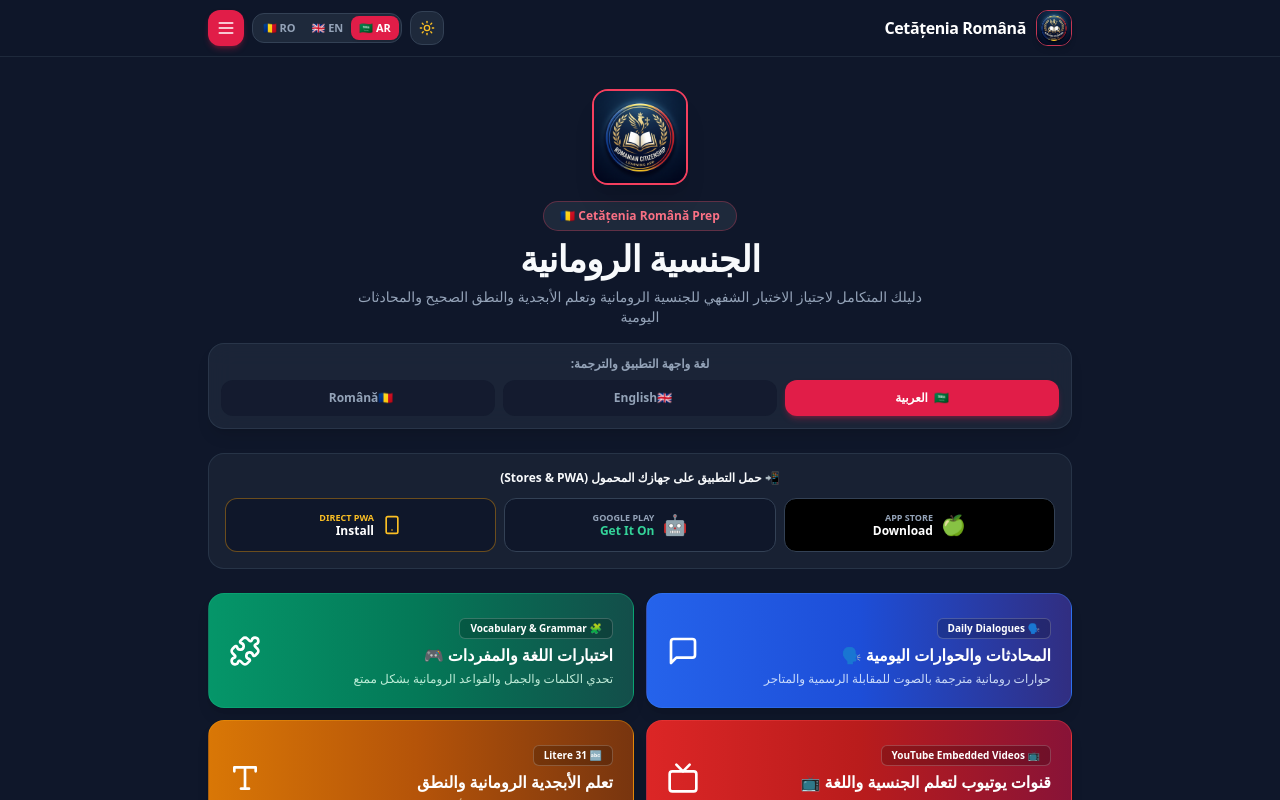
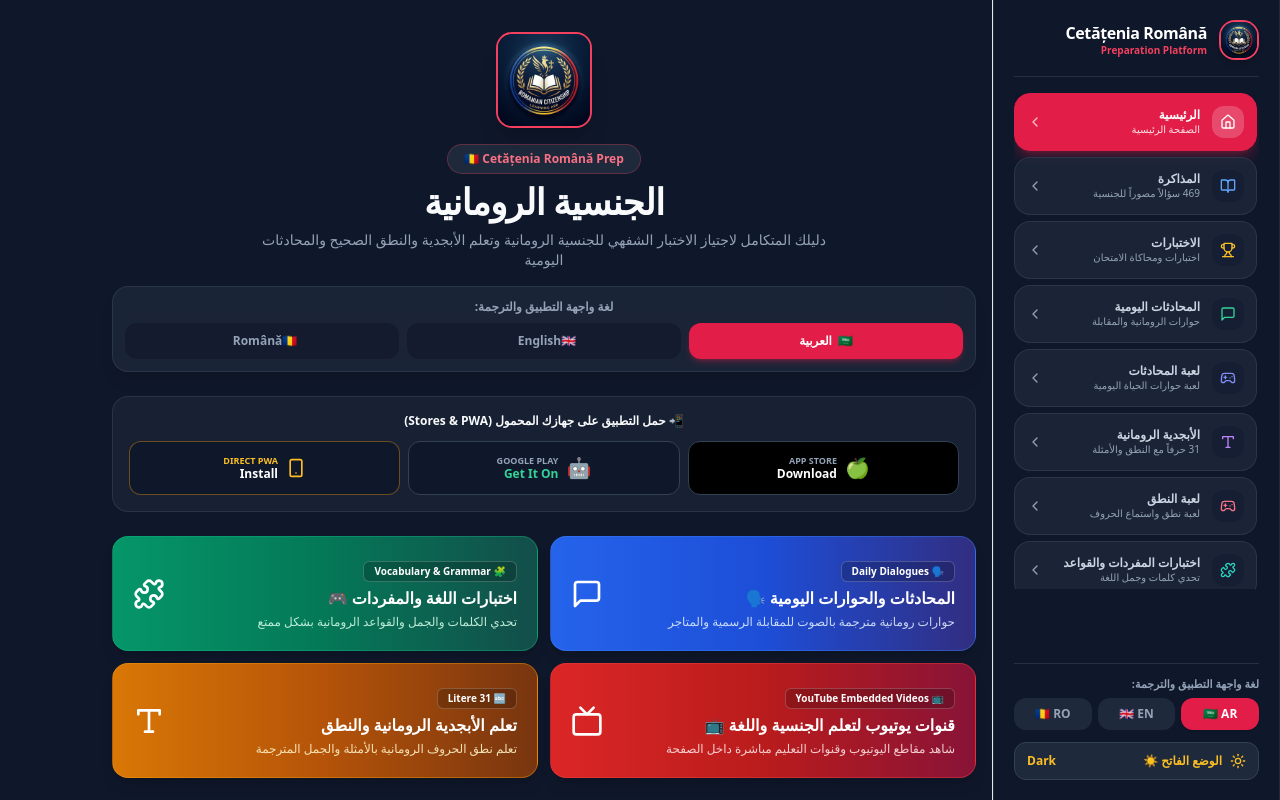
Before and after one commit to mahmoud-mohasseb/romaniancitizenship, a Next.js app: page / in a window 1280 px wide. Shown: the top 800 px of the page. Built offline with nearby package versions, Linux system fonts and the light colour scheme.

Commit message:
feat: Convert header menu to dedicated desktop fixed & mobile overlay Sidebar Navigation Panel

```diff
--- a/src/app/ai/page.js
+++ b/src/app/ai/page.js
@@ -96,7 +96,9 @@
     <div className="min-h-screen pb-20 bg-theme-main text-theme-main flex flex-col">
       <Navbar />
 
-      <main className={`flex-1 w-full max-w-4xl mx-auto px-4 py-6 space-y-4 flex flex-col h-[82vh] ${isRtl ? 'rtl' : 'ltr'}`} dir={isRtl ? 'rtl' : 'ltr'}>
+      <main className={`flex-1 w-full max-w-4xl mx-auto px-4 py-6 space-y-4 flex flex-col h-[82vh] ${
+        isRtl ? 'lg:mr-72' : 'lg:ml-72'
+      } ${isRtl ? 'rtl' : 'ltr'}`} dir={isRtl ? 'rtl' : 'ltr'}>
         {/* Top Header */}
         <div className={`flex items-center justify-between p-3 rounded-2xl border shrink-0 ${isDark ? 'bg-slate-800/80 border-slate-700/60' : 'bg-white border-slate-200 shadow-sm'}`}>
           <div className="text-center w-full flex items-center justify-between px-2">
--- a/src/app/alphabet/page.js
+++ b/src/app/alphabet/page.js
@@ -66,7 +66,9 @@
     <div className="min-h-screen pb-20 bg-theme-main text-theme-main flex flex-col">
       <Navbar />
 
-      <main className={`flex-1 w-full max-w-4xl mx-auto px-4 py-6 space-y-6 ${isRtl ? 'rtl' : 'ltr'}`} dir={isRtl ? 'rtl' : 'ltr'}>
+      <main className={`flex-1 w-full max-w-4xl mx-auto px-4 py-6 space-y-6 ${
+        isRtl ? 'lg:mr-72' : 'lg:ml-72'
+      } ${isRtl ? 'rtl' : 'ltr'}`} dir={isRtl ? 'rtl' : 'ltr'}>
         {/* Header Title Banner */}
         <div className={`rounded-2xl p-6 border shadow-xl space-y-3 text-center ${isDark ? 'bg-slate-800/90 border-slate-700/80' : 'bg-white border-slate-200'}`}>
           <span className="inline-block px-4 py-1.5 rounded-full text-xs font-bold bg-amber-500/20 text-amber-400 border border-amber-500/30">
--- a/src/app/page.js
+++ b/src/app/page.js
@@ -51,9 +51,14 @@
 
   return (
     <div className="min-h-screen pb-20 bg-theme-main text-theme-main flex flex-col">
+      {/* Sidebar Navigation */}
       <Navbar />
 
-      <main className={`flex-1 w-full max-w-4xl mx-auto px-4 py-6 space-y-6 ${isRtl ? 'rtl' : 'ltr'}`} dir={isRtl ? 'rtl' : 'ltr'}>
+      {/* Main Content Area with Desktop Sidebar Offset */}
+      <main className={`flex-1 w-full max-w-4xl mx-auto px-4 py-6 space-y-6 ${
+        isRtl ? 'lg:mr-72' : 'lg:ml-72'
+      } ${isRtl ? 'rtl' : 'ltr'}`} dir={isRtl ? 'rtl' : 'ltr'}>
+
         {/* Hero Banner */}
         <div className="flex flex-col items-center text-center space-y-4 pt-2">
           <div className="relative w-24 h-24 rounded-2xl overflow-hidden shadow-xl border-2 border-rose-500 bg-slate-800">
@@ -178,7 +183,7 @@
           </div>
         </div>
 
-        {/* Learning Modules Grid (Conversations, YouTube, Quizzes, Alphabet) */}
+        {/* Learning Modules Grid */}
         <div className="grid grid-cols-1 sm:grid-cols-2 gap-3">
           {/* Daily Conversations Card */}
           <Link
--- a/src/app/study/page.js
+++ b/src/app/study/page.js
@@ -97,7 +97,9 @@
     <div className="min-h-screen pb-20 bg-theme-main text-theme-main flex flex-col">
       <Navbar />
 
-      <main className={`flex-1 w-full max-w-4xl mx-auto px-4 py-6 space-y-4 ${isRtl ? 'rtl' : 'ltr'}`} dir={isRtl ? 'rtl' : 'ltr'}>
+      <main className={`flex-1 w-full max-w-4xl mx-auto px-4 py-6 space-y-4 ${
+        isRtl ? 'lg:mr-72' : 'lg:ml-72'
+      } ${isRtl ? 'rtl' : 'ltr'}`} dir={isRtl ? 'rtl' : 'ltr'}>
         {/* Category Filters Horizontal Scroll */}
         <div className="flex items-center space-x-2 space-x-reverse overflow-x-auto pb-1 no-scrollbar">
           {CATEGORIES_LIST.map((cat) => {
--- a/src/app/youtube/page.js
+++ b/src/app/youtube/page.js
@@ -46,7 +46,9 @@
     <div className="min-h-screen pb-20 bg-theme-main text-theme-main flex flex-col">
       <Navbar />
 
-      <main className={`flex-1 w-full max-w-4xl mx-auto px-4 py-6 space-y-6 ${isRtl ? 'rtl' : 'ltr'}`} dir={isRtl ? 'rtl' : 'ltr'}>
+      <main className={`flex-1 w-full max-w-4xl mx-auto px-4 py-6 space-y-6 ${
+        isRtl ? 'lg:mr-72' : 'lg:ml-72'
+      } ${isRtl ? 'rtl' : 'ltr'}`} dir={isRtl ? 'rtl' : 'ltr'}>
         {/* Header Title Banner */}
         <div className={`rounded-2xl p-6 border shadow-xl space-y-3 text-center ${isDark ? 'bg-slate-800/90 border-slate-700/80' : 'bg-white border-slate-200'}`}>
           <span className="inline-block px-4 py-1.5 rounded-full text-xs font-bold bg-rose-500/20 text-rose-400 border border-rose-500/30">
--- a/src/components/Navbar.js
+++ b/src/components/Navbar.js
@@ -28,128 +28,53 @@
   const pathname = usePathname();
   const { theme, toggleTheme } = useTheme();
   const { appLang, setAppLang, strings, isRtl } = useLanguage();
-  const [drawerOpen, setDrawerOpen] = useState(false);
+  const [mobileSidebarOpen, setMobileSidebarOpen] = useState(false);
   const isDark = theme === 'dark';
 
   const navLinks = [
     { href: '/', label: strings.homeNav, sub: appLang === 'ar' ? 'الصفحة الرئيسية' : 'Main Home Page', icon: Home, color: 'text-rose-500' },
     { href: '/study', label: strings.studyNav, sub: appLang === 'ar' ? '469 سؤالاً مصوراً للجنسية' : '469 Visual Questions', icon: BookOpen, color: 'text-blue-400' },
-    { href: '/quiz', label: strings.quizNav, sub: appLang === 'ar' ? 'اختبارات ومحاكاة الامتحان الرسمي' : 'Exam & Quizzes', icon: Trophy, color: 'text-amber-400' },
-    { href: '/conversations', label: strings.conversationsNav, sub: appLang === 'ar' ? 'حوارات الرومانية والمقابلة اليومية' : 'Daily Dialogues & Interview', icon: MessageSquare, color: 'text-emerald-400' },
-    { href: '/conversation-quiz', label: strings.conversationQuizNav, sub: appLang === 'ar' ? 'لعبة ردود وحوارات الحياة اليومية' : 'Conversation Quiz Game', icon: Gamepad2, color: 'text-indigo-400' },
-    { href: '/alphabet', label: strings.alphabetNav, sub: appLang === 'ar' ? '31 حرفاً مع النطق الصوتي والأمثلة' : '31 Letters with Audio', icon: Type, color: 'text-purple-400' },
+    { href: '/quiz', label: strings.quizNav, sub: appLang === 'ar' ? 'اختبارات ومحاكاة الامتحان' : 'Exam & Quizzes', icon: Trophy, color: 'text-amber-400' },
+    { href: '/conversations', label: strings.conversationsNav, sub: appLang === 'ar' ? 'حوارات الرومانية والمقابلة' : 'Daily Dialogues', icon: MessageSquare, color: 'text-emerald-400' },
+    { href: '/conversation-quiz', label: strings.conversationQuizNav, sub: appLang === 'ar' ? 'لعبة حوارات الحياة اليومية' : 'Conversation Quiz Game', icon: Gamepad2, color: 'text-indigo-400' },
+    { href: '/alphabet', label: strings.alphabetNav, sub: appLang === 'ar' ? '31 حرفاً مع النطق والأمثلة' : '31 Letters with Audio', icon: Type, color: 'text-purple-400' },
     { href: '/alphabet-quiz', label: strings.alphabetQuizNav, sub: appLang === 'ar' ? 'لعبة نطق واستماع الحروف' : 'Alphabet Audio Game', icon: Gamepad2, color: 'text-rose-400' },
-    { href: '/language-quiz', label: appLang === 'ar' ? 'اختبارات المفردات والقواعد' : 'Language Quiz', sub: appLang === 'ar' ? 'تحدي كلمات وجمل اللغة الرومانية' : 'Vocabulary & Grammar Quiz', icon: Puzzle, color: 'text-teal-400' },
-    { href: '/youtube', label: strings.youtubeNav, sub: appLang === 'ar' ? 'قنوات مصنفة مع مشغل الفيديو' : 'YouTube Learning Videos', icon: Tv, color: 'text-red-500' },
+    { href: '/language-quiz', label: appLang === 'ar' ? 'اختبارات المفردات والقواعد' : 'Language Quiz', sub: appLang === 'ar' ? 'تحدي كلمات وجمل اللغة' : 'Vocabulary & Grammar Quiz', icon: Puzzle, color: 'text-teal-400' },
+    { href: '/youtube', label: strings.youtubeNav, sub: appLang === 'ar' ? 'قنوات يوتيوب مع المشغل' : 'YouTube Embedded Videos', icon: Tv, color: 'text-red-500' },
     { href: '/ai', label: strings.aiNav, sub: appLang === 'ar' ? 'المساعد الذكي Ollama' : 'AI Citizenship Tutor', icon: Sparkles, color: 'text-amber-300' },
   ];
 
-  return (
-    <>
-      {/* Sleek Header Bar - Pure Emblem Logo, Controls & Burger Button */}
-      <header className={`sticky top-0 z-40 backdrop-blur-xl border-b transition-colors ${
-        isDark
-          ? 'bg-slate-900/95 border-slate-800 text-white'
-          : 'bg-white/95 border-slate-200 text-slate-900 shadow-sm'
+  const sidebarContent = (
+    <div className={`h-full flex flex-col justify-between p-5 space-y-4 ${
+      isDark ? 'bg-slate-900 text-white border-r border-l border-slate-800' : 'bg-white text-slate-900 border-r border-l border-slate-200 shadow-xl'
     } ${isRtl ? 'rtl' : 'ltr'}`} dir={isRtl ? 'rtl' : 'ltr'}>
-        <div className="max-w-4xl mx-auto px-4 h-14 flex items-center justify-between">
-          {/* Crisp Clean Logo & Title */}
-          <Link href="/" className="flex items-center space-x-2.5 space-x-reverse group">
-            <div className="relative w-9 h-9 rounded-xl overflow-hidden border border-rose-500/80 shadow-md group-hover:scale-105 transition-transform shrink-0">
-              <Image src="/icon.png" alt="Romanian Citizenship Logo" fill className="object-cover" />
+
+      {/* Sidebar Header: Logo & Brand Title */}
+      <div className="space-y-4">
+        <div className="flex items-center justify-between border-b border-slate-700/60 pb-4">
+          <Link href="/" className="flex items-center space-x-3 space-x-reverse group">
+            <div className="relative w-10 h-10 rounded-2xl overflow-hidden border-2 border-rose-500 shadow-md group-hover:scale-105 transition-transform shrink-0">
+              <Image src="/icon.png" alt="Romanian Citizenship Emblem" fill className="object-cover" />
             </div>
-            <span className="text-base font-black tracking-tight group-hover:text-rose-500 transition-colors">
+            <div>
+              <h2 className="text-base font-black tracking-tight leading-tight group-hover:text-rose-500 transition-colors">
                 Cetățenia Română
-            </span>
+              </h2>
+              <span className="text-[10px] font-bold text-rose-500 block">Preparation Platform</span>
+            </div>
           </Link>
 
-          {/* Header Controls: Theme Toggle, Language Switcher, Burger Button */}
-          <div className="flex items-center space-x-2 space-x-reverse">
-            {/* Theme Switcher Button */}
+          {/* Close Button on Mobile Overlay */}
           <button
-              onClick={toggleTheme}
-              className={`p-2 rounded-xl border transition-all ${
-                isDark
-                  ? 'bg-slate-800 border-slate-700 text-amber-400'
-                  : 'bg-slate-100 border-slate-200 text-slate-700'
-              }`}
-              title="Toggle Dark/Light Mode"
-            >
-              {isDark ? <Sun className="w-4 h-4" /> : <Moon className="w-4 h-4" />}
-            </button>
-
-            {/* 3-Language Selector Pills */}
-            <div className={`flex items-center p-0.5 rounded-xl border ${
-              isDark ? 'bg-slate-800 border-slate-700' : 'bg-slate-100 border-slate-200'
-            }`}>
-              <button
-                onClick={() => setAppLang('ar')}
-                className={`px-2 py-1 rounded-lg text-[11px] font-extrabold transition-all ${
-                  appLang === 'ar' ? 'bg-rose-600 text-white shadow' : isDark ? 'text-slate-400 hover:text-white' : 'text-slate-600 hover:text-slate-900'
-                }`}
-              >
-                🇸🇦 AR
-              </button>
-              <button
-                onClick={() => setAppLang('en')}
-                className={`px-2 py-1 rounded-lg text-[11px] font-extrabold transition-all ${
-                  appLang === 'en' ? 'bg-rose-600 text-white shadow' : isDark ? 'text-slate-400 hover:text-white' : 'text-slate-600 hover:text-slate-900'
-                }`}
-              >
-                🇬🇧 EN
-              </button>
-              <button
-                onClick={() => setAppLang('ro')}
-                className={`px-2 py-1 rounded-lg text-[11px] font-extrabold transition-all ${
-                  appLang === 'ro' ? 'bg-rose-600 text-white shadow' : isDark ? 'text-slate-400 hover:text-white' : 'text-slate-600 hover:text-slate-900'
-                }`}
-              >
-                🇷🇴 RO
-              </button>
-            </div>
-
-            {/* Burger Logo Menu Button */}
-            <button
-              onClick={() => setDrawerOpen(true)}
-              className="p-2 rounded-xl bg-rose-600 hover:bg-rose-500 text-white shadow-md shadow-rose-600/30 flex items-center space-x-1 space-x-reverse"
-              title="Open Navigation Menu"
-            >
-              <Menu className="w-5 h-5" />
-            </button>
-          </div>
-        </div>
-      </header>
-
-      {/* Slide-Over Burger Side Drawer Panel (Contains ALL App Pages) */}
-      {drawerOpen && (
-        <div className="fixed inset-0 z-50 flex justify-end bg-black/80 backdrop-blur-sm transition-opacity">
-          <div className={`w-full max-w-xs h-full flex flex-col justify-between p-5 shadow-2xl transition-transform overflow-y-auto ${
-            isDark ? 'bg-slate-900 text-white border-l border-slate-800' : 'bg-white text-slate-900 border-l border-slate-200'
-          } ${isRtl ? 'rtl' : 'ltr'}`} dir={isRtl ? 'rtl' : 'ltr'}>
-
-            {/* Drawer Header */}
-            <div className="space-y-4">
-              <div className="flex items-center justify-between border-b border-slate-700/60 pb-3">
-                <div className="flex items-center space-x-2.5 space-x-reverse">
-                  <div className="relative w-9 h-9 rounded-xl overflow-hidden border border-rose-500">
-                    <Image src="/icon.png" alt="App Logo" fill className="object-cover" />
-                  </div>
-                  <div>
-                    <h3 className="text-base font-extrabold leading-tight">Cetățenia Română</h3>
-                    <p className="text-[10px] text-rose-500 font-bold">Comprehensive Platform</p>
-                  </div>
-                </div>
-
-                <button
-                  onClick={() => setDrawerOpen(false)}
-                  className={`p-2 rounded-xl border ${isDark ? 'bg-slate-800 border-slate-700 text-slate-300' : 'bg-slate-100 border-slate-200 text-slate-700'}`}
+            onClick={() => setMobileSidebarOpen(false)}
+            className="lg:hidden p-2 rounded-xl border border-slate-700 text-slate-400 hover:text-rose-500"
           >
             <X className="w-5 h-5" />
           </button>
         </div>
 
-              {/* All Navigation Links List */}
-              <div className="space-y-2 pt-1">
+        {/* Sidebar Navigation Links List */}
+        <div className="space-y-1.5 overflow-y-auto max-h-[62vh] no-scrollbar pr-0.5">
           {navLinks.map((link) => {
             const Icon = link.icon;
             const isActive = pathname === link.href;
@@ -157,11 +82,11 @@
               <Link
                 key={link.href}
                 href={link.href}
-                      onClick={() => setDrawerOpen(false)}
+                onClick={() => setMobileSidebarOpen(false)}
                 className={`flex items-center justify-between p-3 rounded-2xl border transition-all ${
                   isActive
                     ? 'bg-rose-600 text-white border-rose-600 shadow-lg shadow-rose-600/30'
-                          : isDark ? 'bg-slate-800/80 border-slate-700/60 text-slate-200 hover:bg-slate-800' : 'bg-slate-100 border-slate-200 text-slate-800 hover:bg-slate-200'
+                    : isDark ? 'bg-slate-800/80 border-slate-700/60 text-slate-300 hover:bg-slate-800 hover:text-white' : 'bg-slate-100/80 border-slate-200 text-slate-800 hover:bg-slate-200'
                 }`}
               >
                 <div className="flex items-center space-x-3 space-x-reverse">
@@ -181,46 +106,86 @@
         </div>
       </div>
 
-            {/* Drawer Footer Controls */}
-            <div className="pt-4 mt-4 border-t border-slate-700/60 space-y-3">
+      {/* Sidebar Footer Controls: Language Switcher & Theme Mode */}
+      <div className="pt-3 border-t border-slate-700/60 space-y-3 shrink-0">
+        {/* 3-Language Selector */}
         <div className="space-y-1.5">
           <span className="text-[11px] font-bold text-slate-400 block">{strings.selectLangLabel}</span>
-                <div className="grid grid-cols-3 gap-2">
+          <div className="grid grid-cols-3 gap-1.5">
             <button
               onClick={() => setAppLang('ar')}
-                    className={`py-2 rounded-xl text-xs font-bold ${appLang === 'ar' ? 'bg-rose-600 text-white shadow' : 'bg-slate-800 text-slate-400'}`}
+              className={`py-2 rounded-xl text-xs font-extrabold transition-all ${
+                appLang === 'ar' ? 'bg-rose-600 text-white shadow' : isDark ? 'bg-slate-800 text-slate-400 hover:text-white' : 'bg-slate-100 text-slate-600'
+              }`}
             >
-                    🇸🇦 العربية
+              🇸🇦 AR
             </button>
             <button
               onClick={() => setAppLang('en')}
-                    className={`py-2 rounded-xl text-xs font-bold ${appLang === 'en' ? 'bg-rose-600 text-white shadow' : 'bg-slate-800 text-slate-400'}`}
+              className={`py-2 rounded-xl text-xs font-extrabold transition-all ${
+                appLang === 'en' ? 'bg-rose-600 text-white shadow' : isDark ? 'bg-slate-800 text-slate-400 hover:text-white' : 'bg-slate-100 text-slate-600'
+              }`}
             >
-                    🇬🇧 English
+              🇬🇧 EN
             </button>
             <button
               onClick={() => setAppLang('ro')}
-                    className={`py-2 rounded-xl text-xs font-bold ${appLang === 'ro' ? 'bg-rose-600 text-white shadow' : 'bg-slate-800 text-slate-400'}`}
+              className={`py-2 rounded-xl text-xs font-extrabold transition-all ${
+                appLang === 'ro' ? 'bg-rose-600 text-white shadow' : isDark ? 'bg-slate-800 text-slate-400 hover:text-white' : 'bg-slate-100 text-slate-600'
+              }`}
             >
-                    🇷🇴 Română
+              🇷🇴 RO
             </button>
           </div>
         </div>
 
+        {/* Theme Switcher Button */}
         <button
           onClick={toggleTheme}
-                className={`w-full py-2.5 px-3 rounded-xl border flex items-center justify-between text-xs font-bold ${
-                  isDark ? 'bg-slate-800 border-slate-700 text-amber-400' : 'bg-slate-100 border-slate-200 text-slate-700'
+          className={`w-full py-2.5 px-3 rounded-xl border flex items-center justify-between text-xs font-bold transition-all ${
+            isDark
+              ? 'bg-slate-800 border-slate-700 text-amber-400 hover:bg-slate-700'
+              : 'bg-slate-100 border-slate-200 text-slate-700 hover:bg-slate-200'
           }`}
         >
           <div className="flex items-center space-x-2 space-x-reverse">
-                  {isDark ? <Sun className="w-4 h-4" /> : <Moon className="w-4 h-4" />}
+            {isDark ? <Sun className="w-4 h-4 text-amber-400" /> : <Moon className="w-4 h-4 text-slate-700" />}
             <span>{isDark ? 'الوضع الفاتح ☀️' : 'الوضع الداكن 🌙'}</span>
           </div>
           <span>{isDark ? 'Dark' : 'Light'}</span>
         </button>
       </div>
     </div>
+  );
+
+  return (
+    <>
+      {/* Desktop Fixed Sidebar Drawer (Always Visible on lg: screens) */}
+      <aside className={`hidden lg:block fixed top-0 bottom-0 w-72 z-40 ${
+        isRtl ? 'right-0 border-l' : 'left-0 border-r'
+      }`}>
+        {sidebarContent}
+      </aside>
+
+      {/* Floating Mobile Sidebar Trigger Button (Visible on Mobile & Tablet) */}
+      <div className={`lg:hidden fixed top-4 z-50 ${isRtl ? 'right-4' : 'left-4'}`}>
+        <button
+          onClick={() => setMobileSidebarOpen(true)}
+          className="p-3 bg-rose-600 hover:bg-rose-500 text-white rounded-2xl shadow-xl shadow-rose-600/40 border border-rose-400/40 flex items-center space-x-2 space-x-reverse group"
+          title="Open Navigation Sidebar"
+        >
+          <Menu className="w-6 h-6 group-hover:scale-110 transition-transform" />
+          <span className="text-xs font-extrabold pr-1 rtl:pr-1 ltr:pl-1">القائمة ☰</span>
+        </button>
+      </div>
+
+      {/* Mobile Slide-Over Sidebar Drawer Overlay */}
+      {mobileSidebarOpen && (
+        <div className="lg:hidden fixed inset-0 z-50 flex justify-start bg-black/80 backdrop-blur-sm transition-opacity">
+          <div className="w-80 max-w-[85vw] h-full shadow-2xl">
+            {sidebarContent}
+          </div>
+          <div className="flex-1" onClick={() => setMobileSidebarOpen(false)} />
         </div>
       )}
     </>
```
Also changed, not shown: src/app/conversations/page.js (+5 -3 lines), src/app/quiz/page.js (+6 -2 lines). Lines whose indentation alone changed are shown as unchanged.
